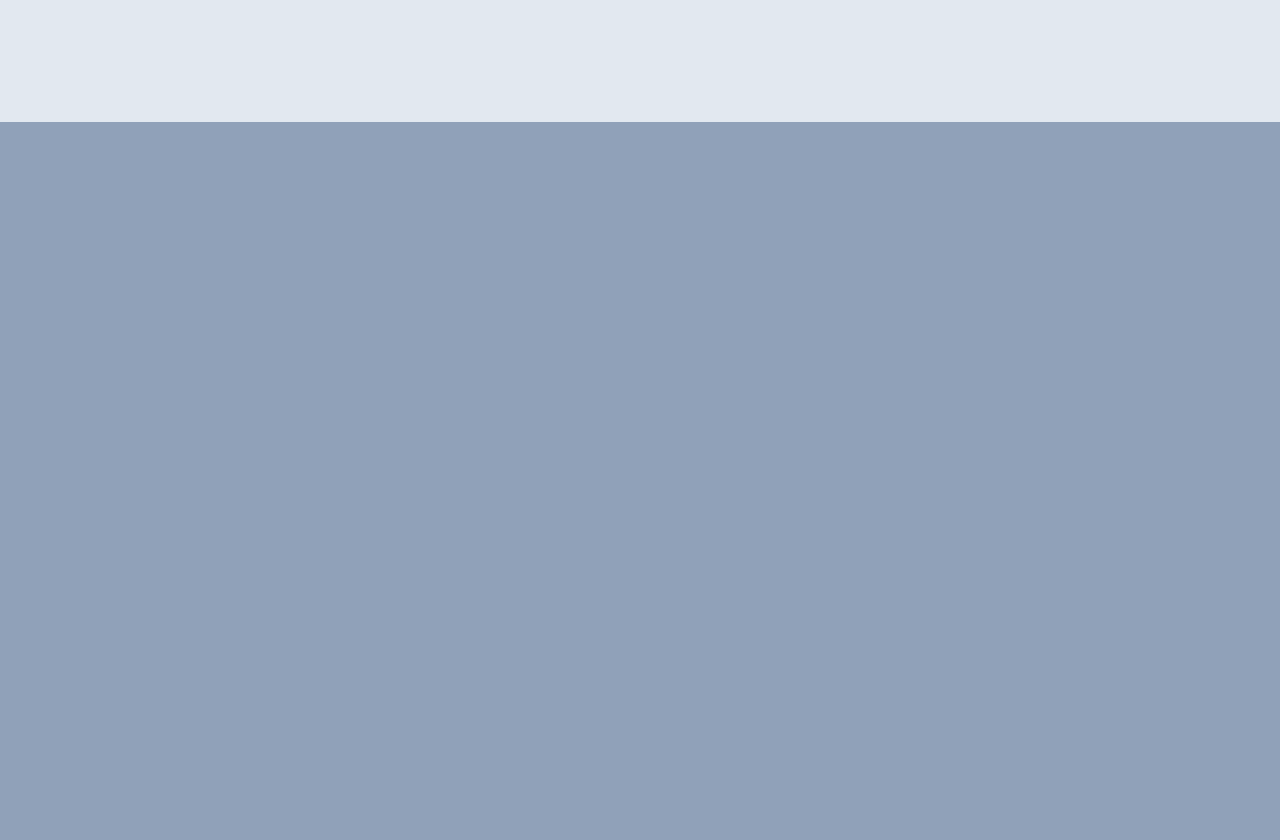
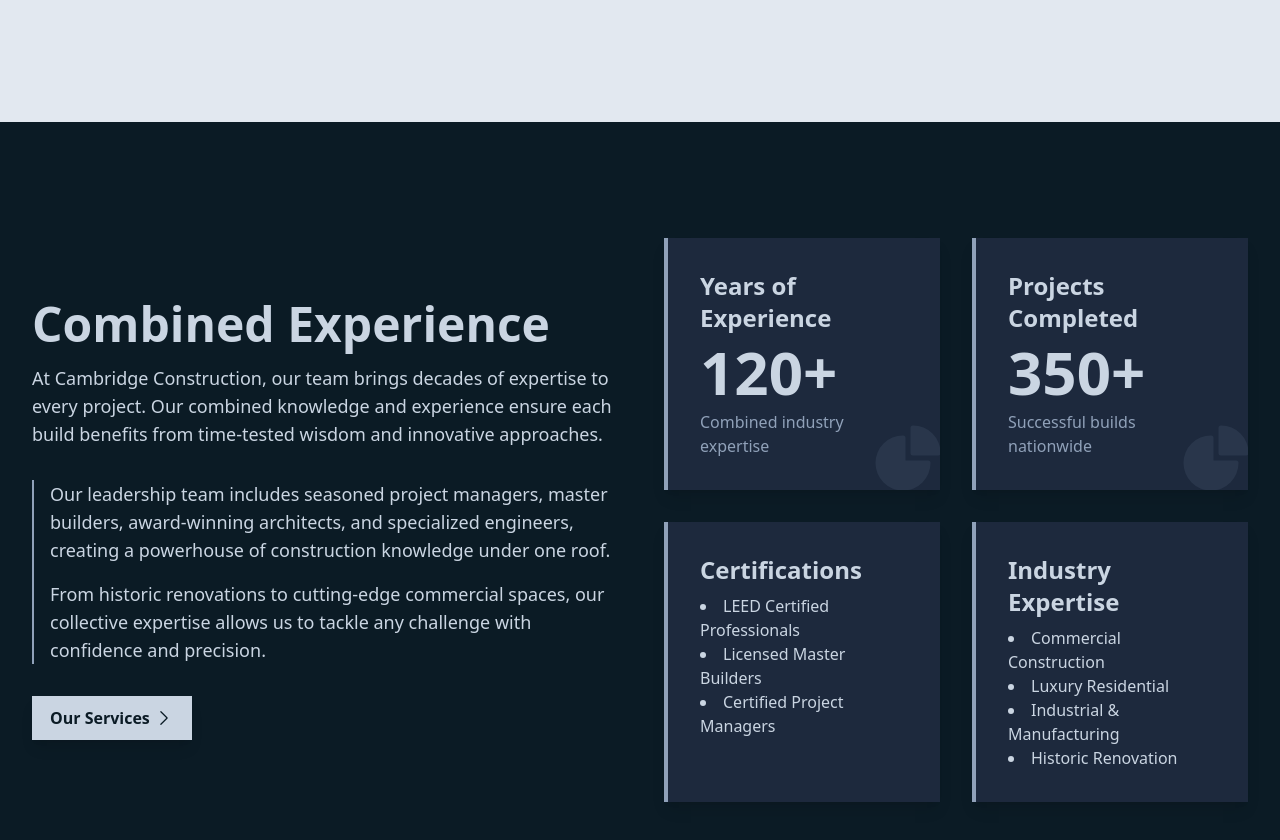
Before and after one commit to brandon-relentnet/cambridgebg, a Nuxt app: page / in a window 1280 px wide. Shown: the part 3040-3880 px from the top of the page. Before the commit the page ends 3162 px from the top, so only its background shows below. Built offline with nearby package versions, Linux system fonts and the light colour scheme.

Commit message:
Finished the combined experience section component.

```diff
--- /dev/null
+++ b/components/sections/CombinedExperience.vue
@@ -0,0 +1,98 @@
+<script setup>
+import { ref, onMounted } from "vue";
+import { ChartPieIcon, ChevronRightIcon } from "@heroicons/vue/24/solid";
+import { scrollToNextSection } from "~/utils/autoScroll";
+
+const years = ref(0);
+const target = 120; // Total years of combined experience
+const projects = ref(0);
+const projectsTarget = 350; // Total projects completed
+const duration = 2000;
+
+onMounted(() => {
+  const yearsIncrement = target / (duration / 50);
+  const projectsIncrement = projectsTarget / (duration / 50);
+
+  const yearsInterval = setInterval(() => {
+    years.value += yearsIncrement;
+    if (years.value >= target) {
+      years.value = target;
+      clearInterval(yearsInterval);
+    }
+  }, 50);
+
+  const projectsInterval = setInterval(() => {
+    projects.value += projectsIncrement;
+    if (projects.value >= projectsTarget) {
+      projects.value = projectsTarget;
+      clearInterval(projectsInterval);
+    }
+  }, 50);
+});
+</script>
+
+<template>
+  <section
+    id="combined-experience"
+    class="relative px-8 2xl:px-60 py-section bg-navy text-slate-300"
+  >
+    <div class="container mx-auto py-block">
+      <div class="grid grid-cols-1 md:grid-cols-2 gap-12 items-center">
+        <div>
+          <h2 class="text-5xl font-bold mb-4">Combined Experience</h2>
+          <p class="text-lg mb-6">
+            At Cambridge Construction, our team brings decades of expertise to every project. Our combined knowledge and experience ensure each build benefits from time-tested wisdom and innovative approaches.
+          </p>
+          <div class="border-l-2 border-slate-400 pl-4 mt-8">
+            <p class="text-lg mb-4">
+              Our leadership team includes seasoned project managers, master builders, award-winning architects, and specialized engineers, creating a powerhouse of construction knowledge under one roof.
+            </p>
+            <p class="text-lg">
+              From historic renovations to cutting-edge commercial spaces, our collective expertise allows us to tackle any challenge with confidence and precision.
+            </p>
+          </div>
+          <button
+            @click="scrollToNextSection('services-provided')"
+            class="bg-slate-300 group text-navy font-semibold px-4 py-2 border-2 border-slate-300 shadow-lg transition duration-200 hover:scale-115 cursor-pointer mt-8"
+          >
+            Our Services
+            <ChevronRightIcon
+              class="size-5 -mt-0.5 group-hover:rotate-90 inline-block transition duration-200"
+            />
+          </button>
+        </div>
+        <div class="grid grid-cols-1 md:grid-cols-2 gap-8">
+          <div class="bg-slate-800 p-8 shadow-lg border-l-4 border-slate-400 relative overflow-hidden">
+            <ChartPieIcon class="size-20 text-slate-600 absolute -bottom-2 -right-2 opacity-30" />
+            <h3 class="text-2xl font-bold mb-2">Years of Experience</h3>
+            <p class="text-6xl font-bold mb-2">{{ Math.floor(years) }}+</p>
+            <p class="text-slate-400">Combined industry expertise</p>
+          </div>
+          <div class="bg-slate-800 p-8 shadow-lg border-l-4 border-slate-400 relative overflow-hidden">
+            <ChartPieIcon class="size-20 text-slate-600 absolute -bottom-2 -right-2 opacity-30" />
+            <h3 class="text-2xl font-bold mb-2">Projects Completed</h3>
+            <p class="text-6xl font-bold mb-2">{{ Math.floor(projects) }}+</p>
+            <p class="text-slate-400">Successful builds nationwide</p>
+          </div>
+          <div class="bg-slate-800 p-8 shadow-lg border-l-4 border-slate-400">
+            <h3 class="text-2xl font-bold mb-2">Certifications</h3>
+            <ul class="list-disc list-inside">
+              <li>LEED Certified Professionals</li>
+              <li>Licensed Master Builders</li>
+              <li>Certified Project Managers</li>
+            </ul>
+          </div>
+          <div class="bg-slate-800 p-8 shadow-lg border-l-4 border-slate-400">
+            <h3 class="text-2xl font-bold mb-2">Industry Expertise</h3>
+            <ul class="list-disc list-inside">
+              <li>Commercial Construction</li>
+              <li>Luxury Residential</li>
+              <li>Industrial & Manufacturing</li>
+              <li>Historic Renovation</li>
+            </ul>
+          </div>
+        </div>
+      </div>
+    </div>
+  </section>
+</template>
--- a/pages/index.vue
+++ b/pages/index.vue
@@ -13,6 +13,8 @@
     <SectionsMilestones />
 
     <!-- 4. Combined Experience Section -->
+    <SectionsCombinedExperience />
+
     <!-- 5. Services Provided -->
     <!-- 6. Markets We Serve -->
     <!-- 7. Competitive Advantage -->
```
